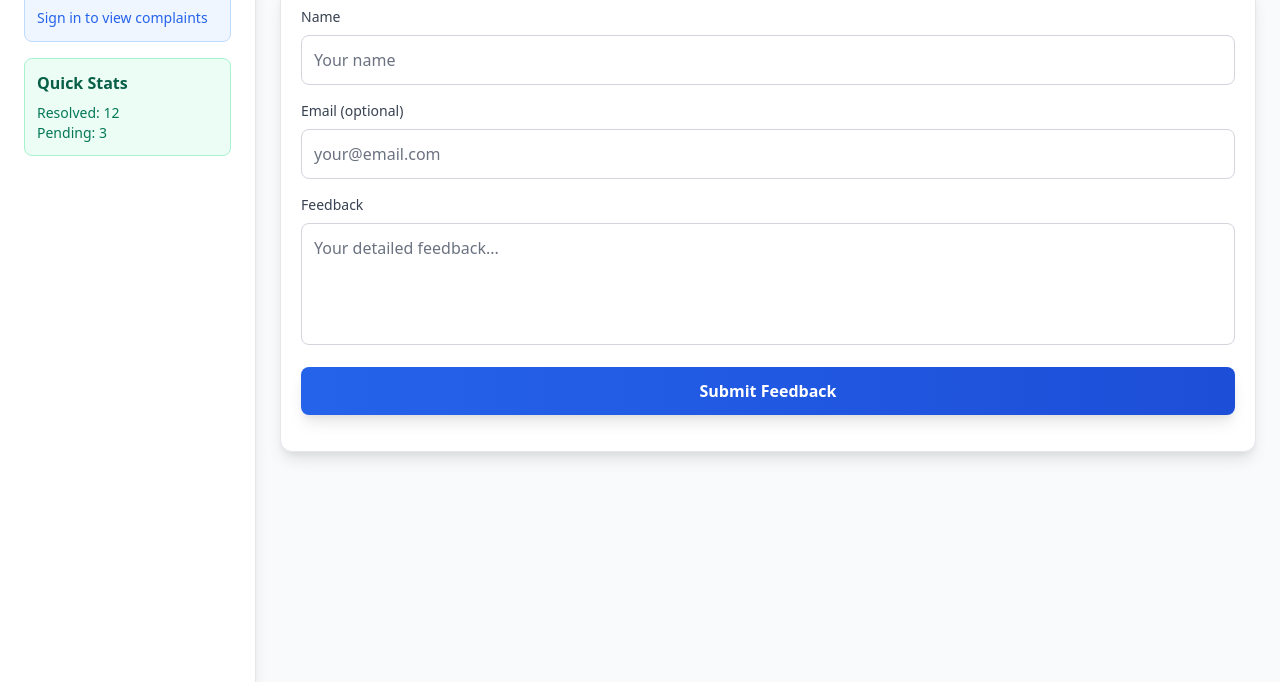
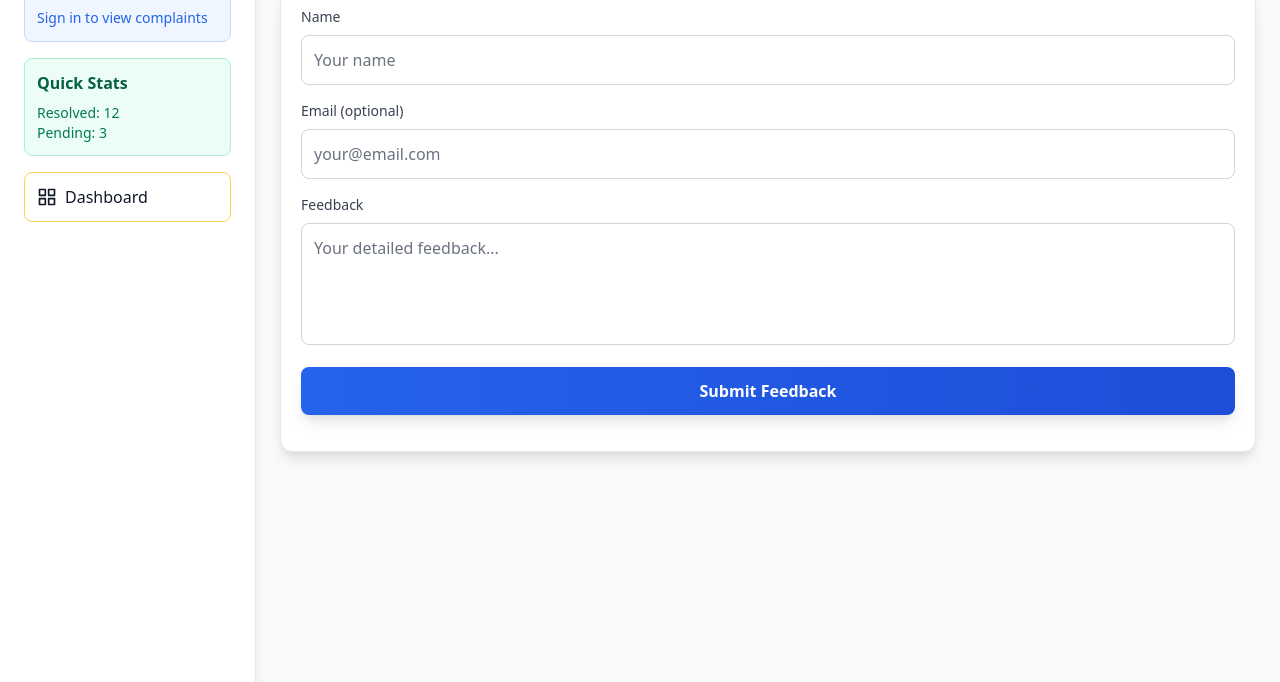
Before and after one commit to Skrache/crisisboard, a website: page public/feedback.html in a window 1280 px wide. Shown: the part 118-800 px from the top of the page. Drawn offline with nearby package versions, Linux system fonts and the light colour scheme.

Commit message:
Add dashboard button with icon to feedback page

```diff
--- a/public/feedback.html
+++ b/public/feedback.html
@@ -596,6 +596,32 @@
             <div>Pending: 3</div>
           </div>
         </div>
+
+        <!-- Navigation Link to dashboard added  -->
+        <div
+                    class="p-3 rounded-lg bg-brown-100 border border-yellow-300 hover:bg-gray-100 transition-colors"
+                >
+                    <a
+                        href="index.html"
+                        class="flex items-center space-x-2 text-black-700 hover:text-blue-600"
+                    >
+                        <svg
+                         xmlns="http://www.w3.org/2000/svg"
+                         fill="none"
+                         viewBox="0 0 24 24"
+                         stroke="currentColor"
+                         class="w-5 h-5"
+                       >
+                       <path
+                         stroke-linecap="round"
+                         stroke-linejoin="round"
+                         stroke-width="2"
+                         d="M3 3h7v7H3V3zM14 3h7v7h-7V3zM3 14h7v7H3v-7zM14 14h7v7h-7v-7z"
+                       />
+                        </svg>
+                        <span>Dashboard</span>
+                    </a>
+                </div>
         </div>
     </aside>
 
```
